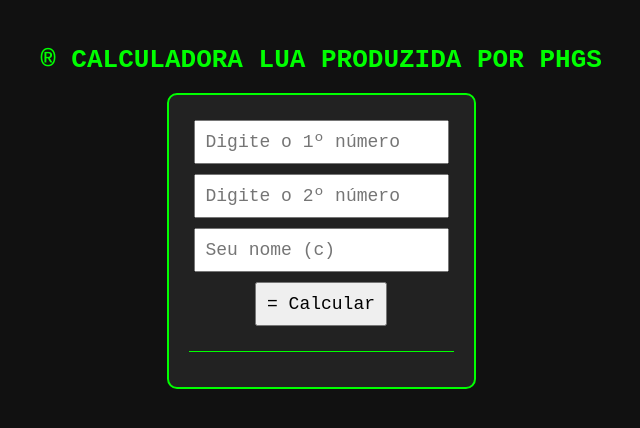
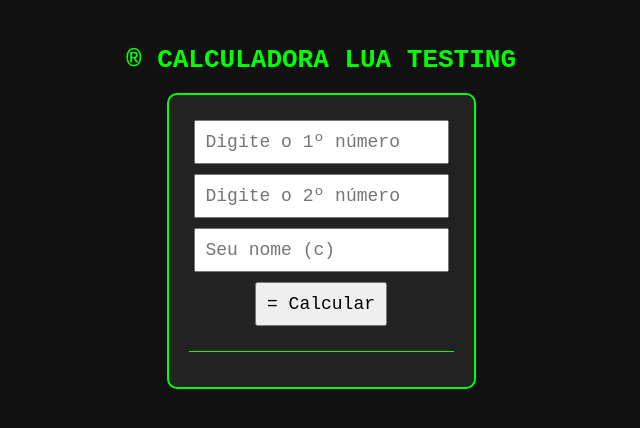
Before and after one commit to PHGS971/CALCULADORA-LUA, a plain HTML site: page index.html in a window 1280 px wide. Shown: the whole page, without its empty margins (319-959 px from the left). Drawn offline with Linux system fonts and the light colour scheme.

Commit message:
Update index.html

```diff
--- a/index.html
+++ b/index.html
@@ -1,7 +1,7 @@
 <!DOCTYPE html>
 <html>
 <head>
-  <title>Calculadora PHGS</title>
+  <title>CALCULADORA LUA</title>
   <style>
     body {
       background-color: #111;
@@ -36,7 +36,7 @@
 </head>
 <body>
 
-  <h1>® CALCULADORA LUA PRODUZIDA POR PHGS</h1>
+  <h1>® CALCULADORA LUA TESTING</h1>
 
   <div class="calculadora">
     <div>
@@ -64,6 +64,7 @@
       }
 
       const resultado = `
+      Boas-vindas! ${c}
 ----------------------------------
 Aqui estão os resultados:
 
```
